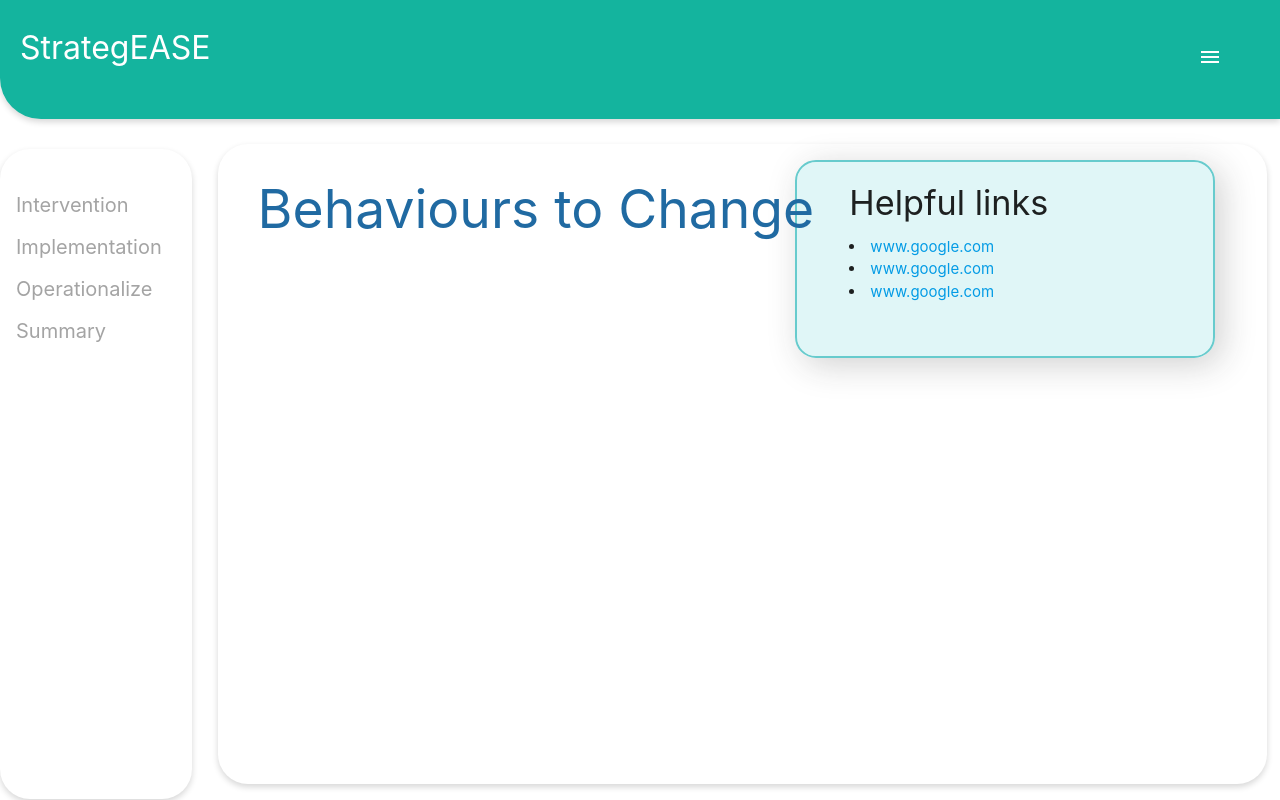
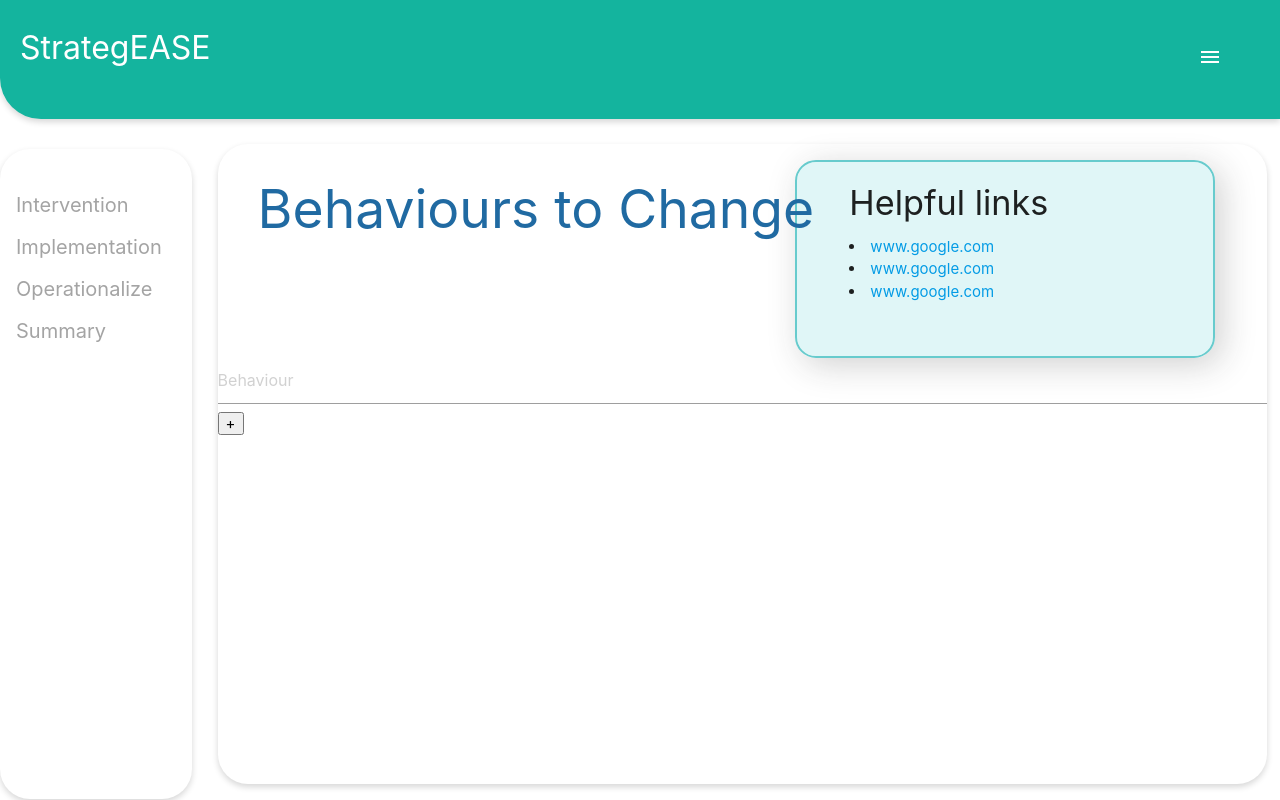
Before and after one commit to MarcoJrBiundo/StrategEASE, a Vue app: page /#/sis-behaviours in a window 1280 px wide. Built offline with nearby package versions, Linux system fonts and the light colour scheme.

Commit message:
Full Inclusion of Dynamic Creation for Behaviours
Behaviours can now be created dynamically to any amount we desire. The functionality for it resides in index.js

```diff
--- a/src/components/Index.vue
+++ b/src/components/Index.vue
@@ -27,7 +27,6 @@ background: #FFFFFF 0% 0% no-repeat padding-box;
   box-shadow: 0px 3px 6px #00000029;
   border-radius: 30px;
   opacity: 1;
-
 }
 
 </style>
--- a/src/components/Navbar.vue
+++ b/src/components/Navbar.vue
@@ -59,7 +59,7 @@ export default {
   text-align: left;
   letter-spacing: 0;
   color: #A4A4A4;
-opacity: 1;
+  opacity: 1;
 }
 
 .sidenavi a:hover {
--- a/src/components/SISbehaviours.vue
+++ b/src/components/SISbehaviours.vue
@@ -11,15 +11,25 @@
     <li><a href="www.google.com">www.google.com</a></li>
   </div>
   <div>
-<!--buttons to go in here-->
+  <div id="behaviourList">
+    <behaviour id="behaviour1"></behaviour>
+  </div>
+  <input id="addBehaviour" type="button" value="+">
+  <!--buttons to go in here-->
   </div>
 </div>
 
 </template>
 
 <script>
+import behaviour from '@/components/behaviour';
+
 export default {
   name: 'SISbehaviours',
+  components:
+  {
+    behaviour
+  },
   data () {
     return {
     }
--- a/src/components/VHeader.vue
+++ b/src/components/VHeader.vue
@@ -40,8 +40,6 @@ background: #14B49E 0% 0% no-repeat padding-box;
     box-shadow: 0px 3px 6px #00000029;
     border-radius: 0px 0px 0px 41px;
     opacity: 1;
-
-
 }
 .nav-extended{
     background-color: #373f51
--- /dev/null
+++ b/src/components/behaviour.vue
@@ -0,0 +1,21 @@
+<template>
+<div>
+  <input placeholder="Behaviour" type="text" name="behavior" group="behaviourGroup">
+</div>
+
+</template>
+
+<script>
+export default {
+  name: 'behaviour',
+  data () {
+    return {
+    }
+  }
+}
+</script>
+
+<!-- Add "scoped" attribute to limit CSS to this component only -->
+<style >
+
+</style>
--- a/src/router/index.js
+++ b/src/router/index.js
@@ -5,6 +5,7 @@ import DTIdescription from '@/components/DTIdescription'
 import DTIevidence from '@/components/DTIevidence'
 import DTIwhowillchange from '@/components/DTIwhowillchange'
 import SISbehaviours from '@/components/SISbehaviours'
+import behaviour from '@/components/behaviour'
 import SISdomains from '@/components/SISdomains'
 
 Vue.use(Router)
@@ -17,17 +18,14 @@ export default new Router({
       component: Index
     },
     {
-
       path: '/dti-description',
       name: 'DTIdescription',
       component: DTIdescription
     },
     {
-
       path: '/dti-evidence',
       name: 'DTIevidence',
       component: DTIevidence
-
     },
     {
       path: '/dti-whowillchange',
@@ -62,6 +60,27 @@ function startFunction()
   //lists.display = "block";
   //console.log(groups);
   //console.log("CONTENT LOADED");
+
+  document.getElementById('addBehaviour').addEventListener('click', addBehaviour);
+}
+
+function addBehaviour(e)
+{
+  var behaviourList = document.getElementById('behaviourList').children;
+  //get the count from the id
+  var behaviourCount = behaviourList[behaviourList.length - 1].id.replace("behaviour","");
+  behaviourCount = parseInt(behaviourCount) + 1;
+  console.log(behaviourCount);
+  var newBehaviour = document.createElement("DIV");
+  newBehaviour.setAttribute('id', ("behaviour"+behaviourCount).toString());
+
+  document.getElementById('behaviourList').appendChild(newBehaviour);
+
+  new Vue({
+    el: '#behaviour' + behaviourCount,
+    template: '<behaviour id="behaviour'+behaviourCount+'"/>',
+    components: { behaviour }
+  });
 }
 
 function toggleListVisibility(e)
```
Lines whose indentation alone changed are shown as unchanged.
